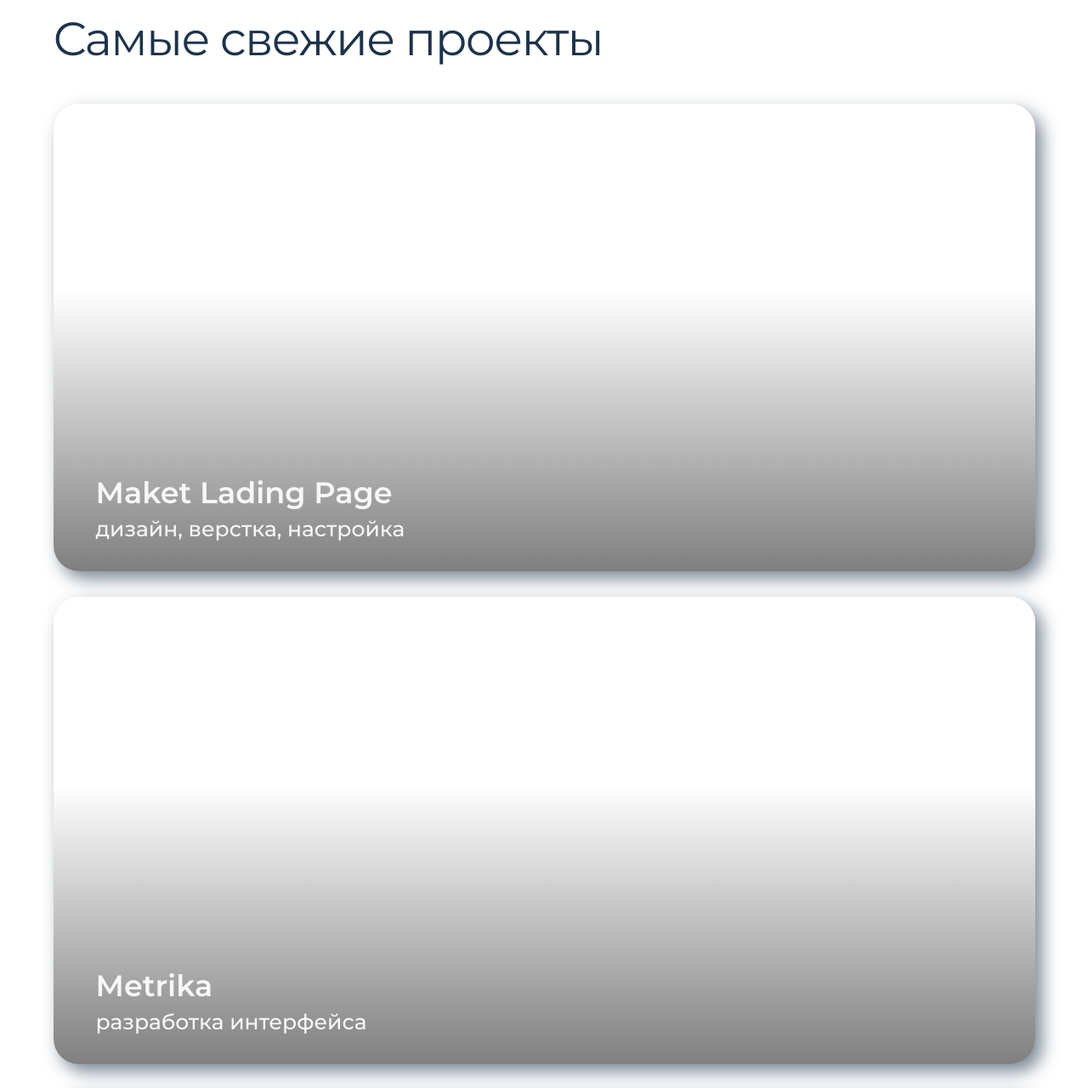
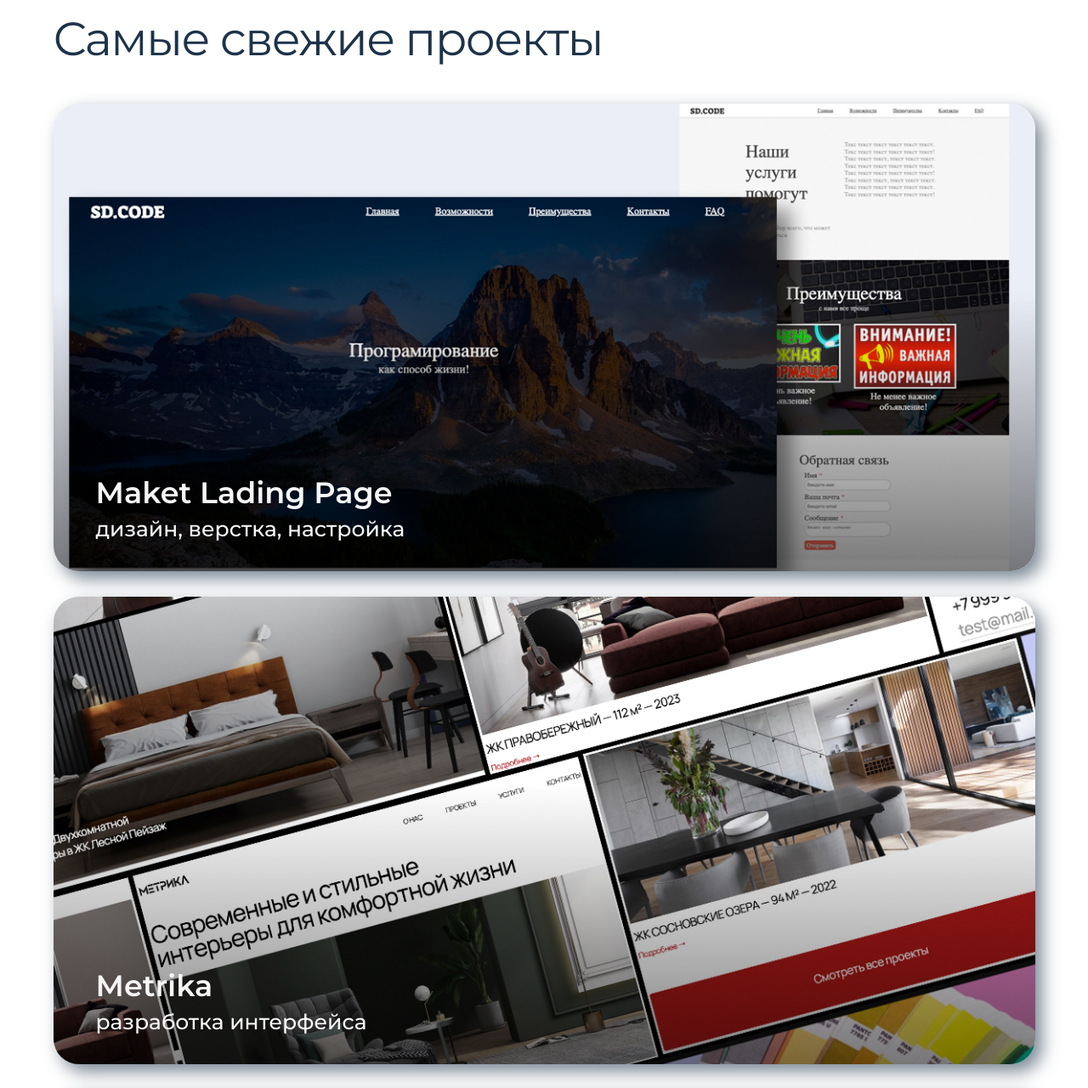
Before and after one commit to EmelyanovI/portfolio, a plain HTML site: page index.html in a window 1280 px wide. Shown: the part 940-2220 px from the top of the page at 85% size. Drawn offline with Linux system fonts and the light colour scheme; the site is published under a folder, as on GitHub Pages, so addresses that start at the root find nothing.

Commit message:
Update index.html

```diff
--- a/index.html
+++ b/index.html
@@ -56,14 +56,14 @@
                 <h2 class="portfolio__title">Самые свежие проекты</h2>
                 <div class="portfolio__container">
                     <a class="portfolio__link" href="https://emelyanovi.github.io/maket-lading/">
-                        <div class="portfolio__img" style="background-image: url(/image/site1.jpg);"></div>
+                        <div class="portfolio__img" style="background-image: url(image/site1.jpg);"></div>
                         <h3 class="portfolio__link-title">Maket Lading Page</h3>
                         <p class="portfolio__link-text">дизайн, верстка, настройка</p>
                     </a>
                 </div>
                 <div class="portfolio__container">
                     <a class="portfolio__link" href="https://emelyanovi.github.io/metrika/">
-                        <div class="portfolio__img" style="background-image: url(../image/site2.jpg);"></div>
+                        <div class="portfolio__img" style="background-image: url(image/site2.jpg);"></div>
                         <h3 class="portfolio__link-title">Metrika</h3>
                         <p class="portfolio__link-text">разработка интерфейса</p>
                     </a>
```
